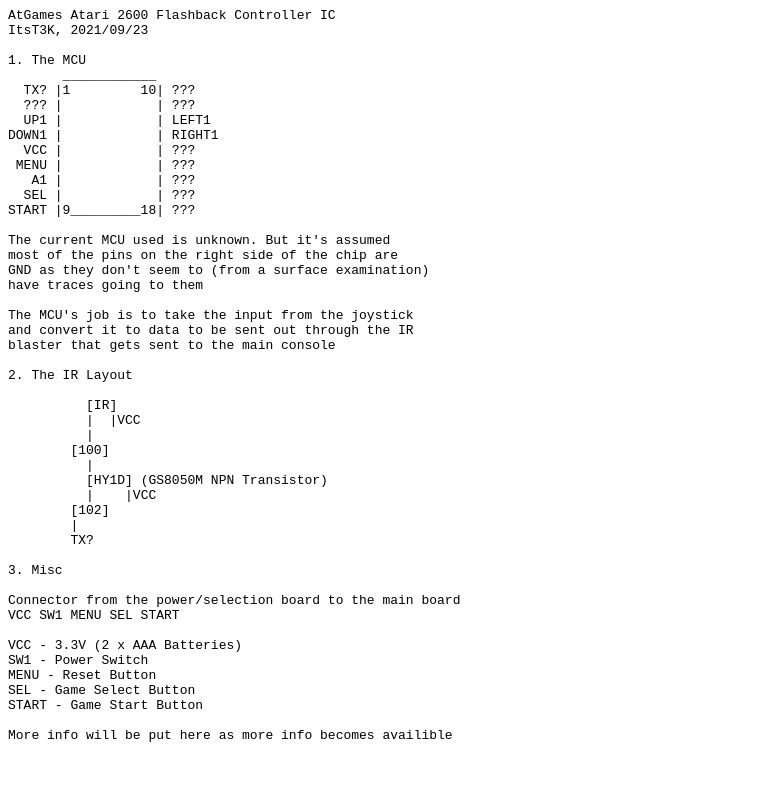
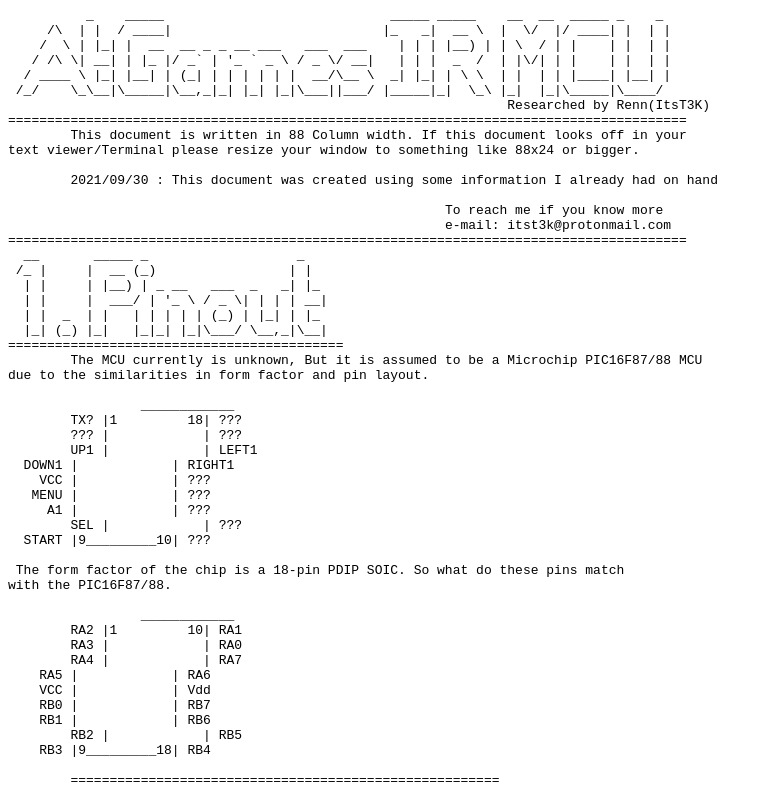
Before and after one commit to ItsT3K/itst3k.github.io, a plain HTML site: page pinouts/atgames.html in a window 1280 px wide. Shown: the top 788 px of the page, without its empty margins (0-772 px from the left). Drawn offline with Linux system fonts and the light colour scheme.

Commit message:
Update atgames.html

```diff
--- a/pinouts/atgames.html
+++ b/pinouts/atgames.html
@@ -4,12 +4,34 @@
 	</head>
 		<body>
 			<pre>
-AtGames Atari 2600 Flashback Controller IC
-ItsT3K, 2021/09/23
+          _    _____                             _____ _____    __  __  _____ _    _
+     /\  | |  / ____|                           |_   _|  __ \  |  \/  |/ ____| |  | |
+    /  \ | |_| |  __  __ _ _ __ ___   ___  ___    | | | |__) | | \  / | |    | |  | |
+   / /\ \| __| | |_ |/ _` | '_ ` _ \ / _ \/ __|   | | |  _  /  | |\/| | |    | |  | |
+  / ____ \ |_| |__| | (_| | | | | | |  __/\__ \  _| |_| | \ \  | |  | | |____| |__| |
+ /_/    \_\__|\_____|\__,_|_| |_| |_|\___||___/ |_____|_|  \_\ |_|  |_|\_____|\____/
+								Researched by Renn(ItsT3K)
+=======================================================================================
+	This document is written in 88 Column width. If this document looks off in your
+text viewer/Terminal please resize your window to something like 88x24 or bigger.
 
-1. The MCU
+	2021/09/30 : This document was created using some information I already had on hand
+
+							To reach me if you know more
+							e-mail: itst3k@protonmail.com
+=======================================================================================
+  __       _____ _                   _
+ /_ |     |  __ (_)                 | |
+  | |     | |__) | _ __   ___  _   _| |_
+  | |     |  ___/ | '_ \ / _ \| | | | __|
+  | |  _  | |   | | | | | (_) | |_| | |_
+  |_| (_) |_|   |_|_| |_|\___/ \__,_|\__|
+===========================================
+	The MCU currently is unknown, But it is assumed to be a Microchip PIC16F87/88 MCU
+due to the similarities in form factor and pin layout.
+
 		 ____________
-  TX? |1         10| ???
+	TX? |1         18| ???
 	??? |            | ???
 	UP1 |            | LEFT1
   DOWN1 |            | RIGHT1
@@ -17,42 +39,69 @@ DOWN1 |            | RIGHT1
    MENU |            | ???
      A1 |            | ???
 	SEL |            | ???
-START |9_________18| ???
+  START |9_________10| ???
 
-The current MCU used is unknown. But it's assumed
-most of the pins on the right side of the chip are
-GND as they don't seem to (from a surface examination)
-have traces going to them
+ The form factor of the chip is a 18-pin PDIP SOIC. So what do these pins match
+with the PIC16F87/88.
 
-The MCU's job is to take the input from the joystick
-and convert it to data to be sent out through the IR
-blaster that gets sent to the main console
+		 ____________
+	RA2 |1         10| RA1
+	RA3 |            | RA0
+	RA4 |            | RA7
+    RA5 |            | RA6
+    VCC |            | Vdd
+    RB0 |            | RB7
+    RB1 |            | RB6
+	RB2 |            | RB5
+    RB3 |9_________18| RB4
 
-2. The IR Layout
+	=======================================================
+	| RA/RB	| The RA/RB pins are Bidirectional I/O pins.  |
+	|		| RA5 however is a Input pin.                 |
+	=======================================================
+	|Vcc/Vdd| This is the power input pins for the chip   |
+	=======================================================
+
+
+  ___        _____ _____    _                             _
+ |__ \      |_   _|  __ \  | |                           | |
+    ) |       | | | |__) | | |     __ _ _   _  ___  _   _| |_
+   / /        | | |  _  /  | |    / _` | | | |/ _ \| | | | __|
+  / /_   _   _| |_| | \ \  | |___| (_| | |_| | (_) | |_| | |_
+ |____| (_) |_____|_|  \_\ |______\__,_|\__, |\___/ \__,_|\__|
+                                         __/ |
+                                        |___/
+===============================================================
+	The IR Blaster layout is pretty simple, The output to the IR blaster comes from
+RA2 (TX?) and goes through a 102 Ohm resistor to a GS8050M NPN Transistor. It then
+goes through a 100 Ohm Resistor then out to the IR Blaster
+
 
 		[IR]
 		|  |VCC
 		|
 	  [100]
 	    |
-	  [HY1D] (GS8050M NPN Transistor)
+	  [HY1D] (GS8050M)
 	  |    |VCC
 	[102]
 	  |
 	 TX?
 
-3. Misc
 
-Connector from the power/selection board to the main board
-VCC SW1 MENU SEL START
 
-VCC - 3.3V (2 x AAA Batteries)
-SW1 - Power Switch
-MENU - Reset Button
-SEL - Game Select Button
-START - Game Start Button
+  ____        _______ ____   _____
+ |___ \      |__   __|  _ \ / ____|
+   __) |        | |  | |_) | |
+  |__ <         | |  |  _ <| |
+  ___) |  _     | |  | |_) | |____
+ |____/  (_)    |_|  |____/ \_____|
+===================================
+	At some point I plan on grabbing a device to analyze the IR output to see how the
+controller communicates to the console. That concludes this document for now.
 
-More info will be put here as more info becomes availible
+See ya!
+																- ItsT3K, 2021
 </pre>
 </body>
 </html>
```
Lines whose indentation alone changed are shown as unchanged.
